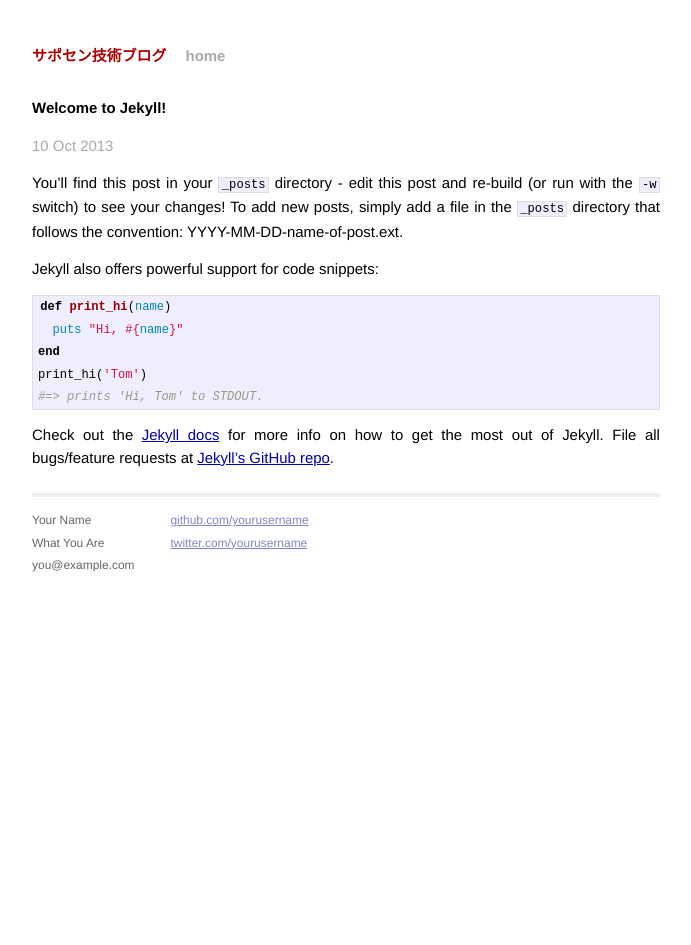
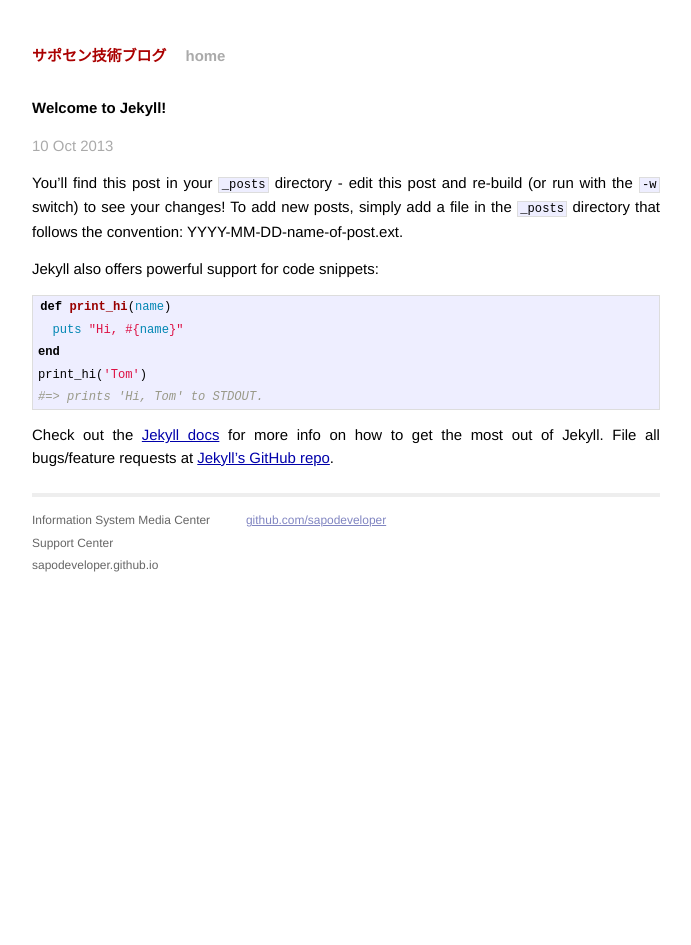
Before and after one commit to sapodeveloper/sapodeveloper.middleman, a Jekyll site: the page built from _posts/2013-10-10-welcome-to-jekyll.markdown, in a window 1280 px wide. Shown: the whole page, without its empty margins (294-985 px from the left). Built offline with Jekyll 4.4.1, drawn with Linux system fonts in a browser that asks for light colours; Markdown is read by kramdown in place of the engine named in the settings.

Commit message:
トップページの項目を編集

```diff
--- a/_layouts/default.html
+++ b/_layouts/default.html
@@ -26,15 +26,14 @@
           <div class="footer">
             <div class="contact">
               <p>
-                Your Name<br />
-                What You Are<br />
-                you@example.com
+                Information System Media Center<br />
+                Support Center<br />
+                sapodeveloper.github.io
               </p>
             </div>
             <div class="contact">
               <p>
-                <a href="https://github.com/yourusername">github.com/yourusername</a><br />
-                <a href="https://twitter.com/yourusername">twitter.com/yourusername</a><br />
+                <a href="https://github.com/sapodeveloper">github.com/sapodeveloper</a><br />
               </p>
             </div>
           </div>
```
